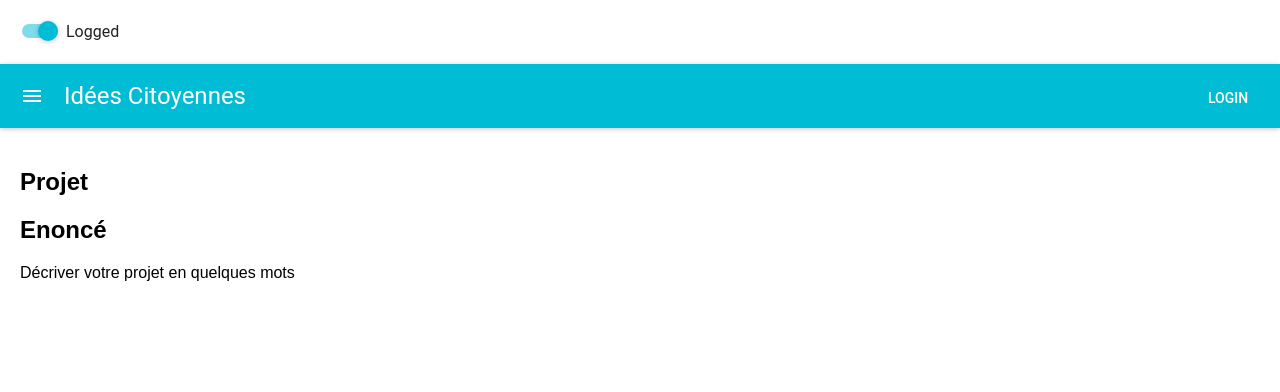
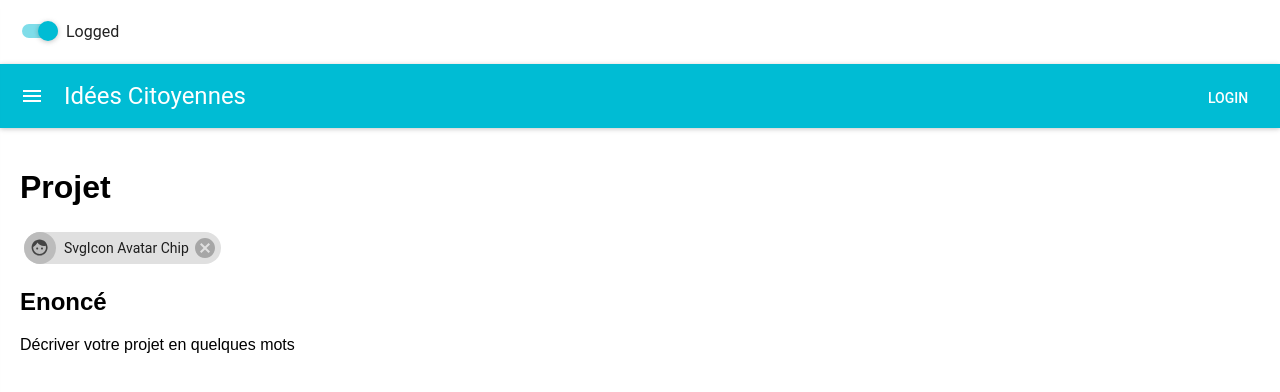
Before and after one commit to EstelleBarnoud/sim_project, a React (Create React App) app in the folder idees-citoyennes/: page / in a window 1280 px wide. Shown: the top 392 px of the page. Built offline with nearby package versions, Linux system fonts and the light colour scheme.

Commit message:
Chip component added to Title

```diff
--- /dev/null
+++ b/idees-citoyennes/src/Chips.js
@@ -0,0 +1,42 @@
+import React from 'react';
+import Avatar from 'material-ui/Avatar';
+import Chip from 'material-ui/Chip';
+import SvgIconFace from 'material-ui/svg-icons/action/face';
+
+const styles = {
+    chip: {
+      margin: 4,
+    },
+    wrapper: {
+      display: 'flex',
+      flexWrap: 'wrap',
+    },
+  };
+
+function handleReduce() {
+    alert('You clicked the delete button.');
+}
+
+function handleExpand() {
+    alert('You clicked the Chip.');
+}
+
+class Chips extends React.Component {
+
+    render() {
+        return (
+            <div style={styles.wrapper}>
+                <Chip
+                    onRequestDelete={handleReduce}
+                    onClick={handleExpand}
+                    style={styles.chip}
+                >
+                    <Avatar color="#444" icon={<SvgIconFace />} />
+                    SvgIcon Avatar Chip
+                </Chip>
+            </div>
+        );
+    }
+}
+
+export default Chips;
--- a/idees-citoyennes/src/Title.js
+++ b/idees-citoyennes/src/Title.js
@@ -1,11 +1,13 @@
 import React from 'react';
+import Chips from './Chips';
 
 class Title extends React.Component
 {
     render(){
         return(
                 <div>
-                    <h2>Projet</h2>
+                    <h1>Projet</h1>
+                    <Chips />
                 </div>
               );
     }
```
